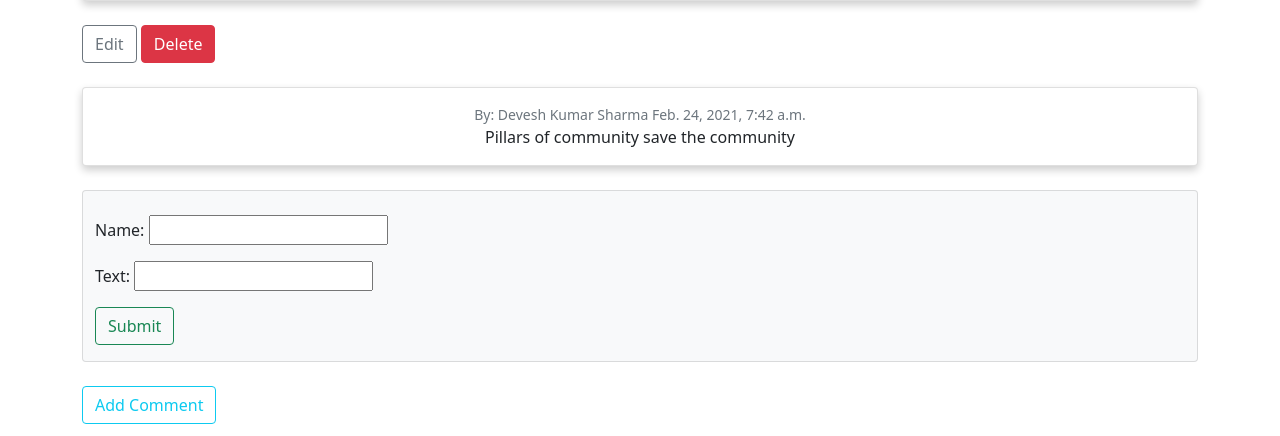
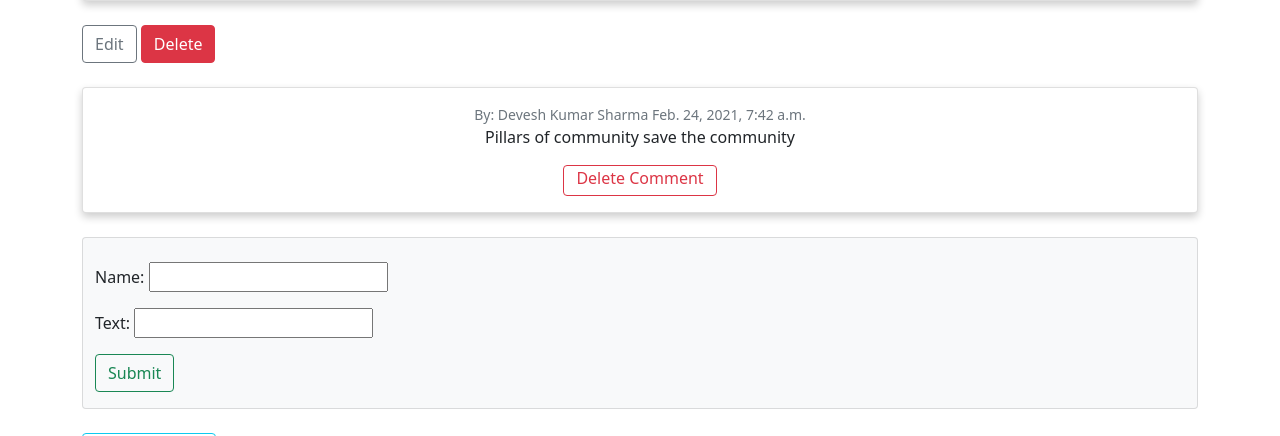
Before and after one commit to Devesh475/Blog-Project-2, a Django app: a page that uses login/loginapp/templates/blog_post_detail.html in a window 1280 px wide. Shown: the part 823-1259 px from the top of the page. Run offline with Django 3.2, Linux system fonts and the light colour scheme; a user stored in the database is signed in; data comes from the database, SQL or seed files in the repository; both versions use the stored data as it was after the commit.

Commit message:
added delete functionality for comments by the blogpost user

```diff
--- a/login/loginapp/models.py
+++ b/login/loginapp/models.py
@@ -40,3 +40,6 @@ class CommentForm(models.Model):
 
     def __str__(self):
         return self.text
+
+    def deleteURL(self):
+        return f"/blog/{self.post.slug}/comment/delete"
--- a/login/loginapp/templates/blog_post_detail.html
+++ b/login/loginapp/templates/blog_post_detail.html
@@ -34,6 +34,10 @@
                     <small class="text-muted">By: {{comment.name}} </small>
                     <small class="text-muted">{{comment.date}}</small>
                     <p class="card-text">{{comment.text}}</p>
+                    {% if request.user == object.user %}
+                    <a  href="{{comment.deleteURL}}/{{comment.id}}" class="btn btn-outline-danger" style="padding-bottom: 5px; padding-top: 0px;" >Delete Comment</a>
+                    <br>
+                    {% endif %}
                 {% endfor %}
             {% else %}
                 <p>No Comments Yet</p>
--- a/login/loginapp/templates/blog_post_delete.html
+++ b/login/loginapp/templates/deleteComment.html
@@ -1,8 +1,8 @@
 {% extends "base.html" %}
 
 {% block content %}
-    <h2>Delete Blog Post</h2>
-    <h2>{{object.title}}</h2>
+    <h2>Delete Comment from Post</h2>
+    <h4>{{object.text}}</h4>
     <p>Are you sure you want to delete ? </p>
     <form action="" method="POST">
         {% csrf_token %}
--- a/login/loginapp/urls.py
+++ b/login/loginapp/urls.py
@@ -5,6 +5,7 @@ from . import views
 urlpatterns = [
     path('<str:slug>/',views.blog_post_detail_view,name="blog_post_detail_view"),
     path('<str:slug>/comments',views.addComment,name="addComment"),
+    path('<str:slug>/comment/delete/<int:id>',views.deleteComment,name="removeComment"),
     path('',views.blog_post_list_view,name="blog_post_list_view"),
     path('<str:slug>/edit/',views.blog_post_update_view,name="blog_post_update_view"),
     path('<str:slug>/delete/',views.blog_post_delete_view,name="blog_post_delete_view"),
--- a/login/loginapp/views.py
+++ b/login/loginapp/views.py
@@ -154,5 +154,11 @@ def addComment(request, slug):
     context = {'object':obj,"form":form,"comments":comments}
     return render(request, template_name, context)
 
-# def deleteComment(request):
-#     obj = get_object_or_404(CommentForm)
+def deleteComment(request,slug, id):
+    obj = get_object_or_404(CommentForm, id=id)
+    if request.method == "POST":
+        obj.delete()
+        return redirect(f"/blog/{slug}")
+    template_name = "deleteComment.html"
+    context = {'object':obj}
+    return render(request, template_name, context)
```
Also changed, not shown: README.md, login/db.sqlite3.
